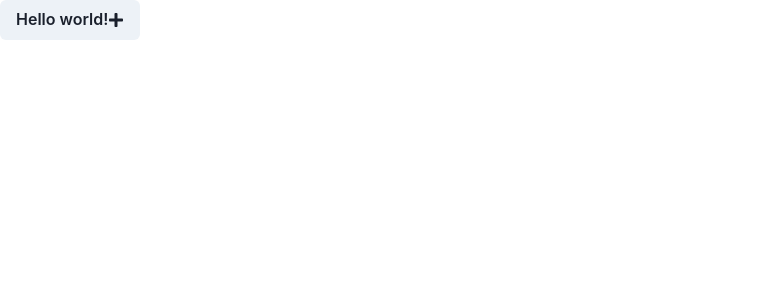
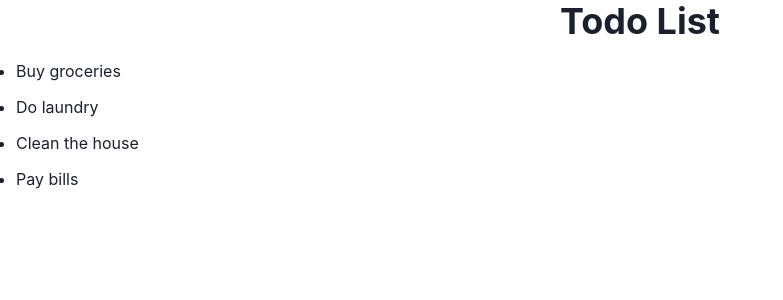
Before and after one commit to GPT-Engineer-App-Dev/schedule-smart, a React (Vite) app: page / in a window 1280 px wide. Shown: the top 300 px of the page, without its empty margins (0-783 px from the left). Built offline with nearby package versions, Linux system fonts and the light colour scheme.

Commit message:
- Created a new `TodoList` component to render the list of todo items - Used Chakra UI components to structure and style the todo list - Added placeholder todo items - Updated the `Index` component to render the `TodoList`

```diff
--- /dev/null
+++ b/src/components/TodoList.jsx
@@ -0,0 +1,20 @@
+import React from "react";
+import { Box, Heading, UnorderedList, ListItem } from "@chakra-ui/react";
+
+const TodoList = () => {
+  return (
+    <Box>
+      <Heading as="h2" size="xl" textAlign="center" mb={4}>
+        Todo List
+      </Heading>
+      <UnorderedList spacing={3}>
+        <ListItem>Buy groceries</ListItem>
+        <ListItem>Do laundry</ListItem>
+        <ListItem>Clean the house</ListItem>
+        <ListItem>Pay bills</ListItem>
+      </UnorderedList>
+    </Box>
+  );
+};
+
+export default TodoList;
--- a/src/pages/Index.jsx
+++ b/src/pages/Index.jsx
@@ -1,15 +1,8 @@
-// Complete the Index page component here
-// Use chakra-ui
-import { Button } from "@chakra-ui/react"; // example
-import { FaPlus } from "react-icons/fa"; // example - use react-icons/fa for icons
+import React from "react";
+import TodoList from "../components/TodoList";
 
 const Index = () => {
-  // TODO: Create the website here!
-  return (
-    <Button>
-      Hello world! <FaPlus />
-    </Button>
-  ); // example
+  return <TodoList />;
 };
 
 export default Index;
```
